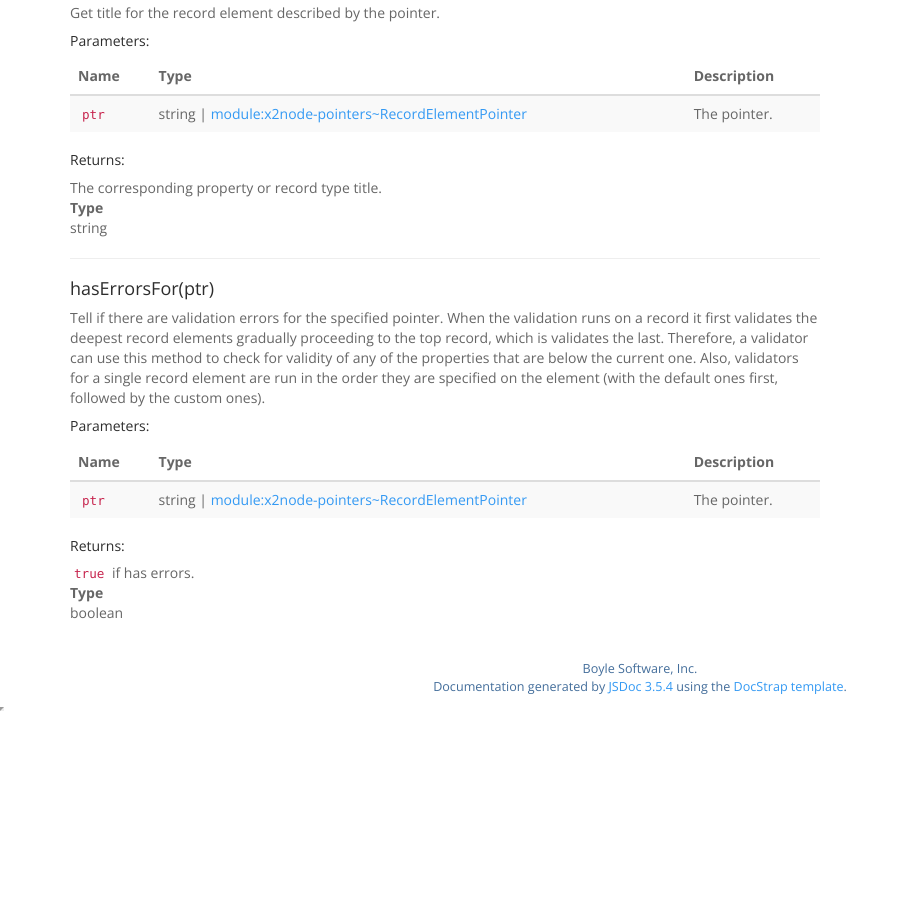
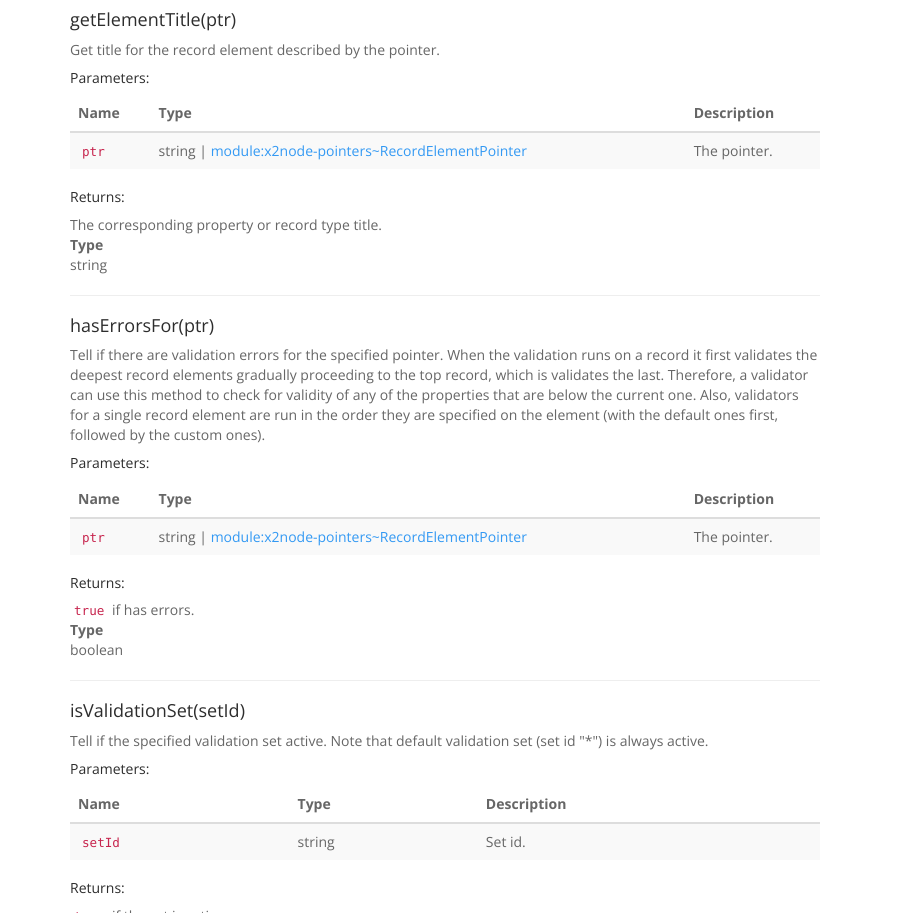
Before and after one commit to boylesoftware/x2node-api-reference, a website: page docs/module-x2node-validators-ValidationContext.html in a window 1280 px wide. Shown: the part 1887-2800 px from the top of the page, without its empty margins (0-909 px from the left). Before the commit the page ends 2603 px from the top, so only its background shows below. Drawn offline with nearby package versions, Linux system fonts and the light colour scheme.

Commit message:
Updated.

```diff
--- a/docs/module-x2node-validators-ValidationContext.html
+++ b/docs/module-x2node-validators-ValidationContext.html
@@ -124,7 +124,7 @@ environment and report errors.</div>
 
 <hr>
 <dt>
-    <h4 class="name" id="ValidationContext"><span class="type-signature"></span>new ValidationContext(recordTypes, recordTypeDesc, messageResolver)</h4>
+    <h4 class="name" id="ValidationContext"><span class="type-signature"></span>new ValidationContext(recordTypes, recordTypeDesc, messageResolver, validationSets)</h4>
 
 
 </dt>
@@ -238,6 +238,30 @@ type descriptor.</td>
 
             <td class="description last">Message
 resolver for the validation error messages.</td>
+        </tr>
+
+
+
+        <tr>
+
+                <td class="name"><code>validationSets</code></td>
+
+
+            <td class="type">
+
+
+<span class="param-type">Set.&lt;string></span>
+
+
+
+
+            </td>
+
+
+
+
+
+            <td class="description last">Validation sets.</td>
         </tr>
 
 
@@ -1291,6 +1315,159 @@ pointer.</td>
 
 <div class="param-desc">
     <code>true</code> if has errors.
+</div>
+
+
+
+<dl>
+    <dt>
+        Type
+    </dt>
+    <dd>
+
+<span class="param-type">boolean</span>
+
+
+
+    </dd>
+</dl>
+
+
+
+
+
+</dd>
+
+
+
+<hr>
+<dt>
+    <h4 class="name" id="isValidationSet"><span class="type-signature"></span>isValidationSet(setId)</h4>
+
+
+</dt>
+<dd>
+
+
+    <div class="description">
+        Tell if the specified validation set active. Note that default validation
+set (set id "*") is always active.
+    </div>
+
+
+
+
+
+
+
+
+        <h5>Parameters:</h5>
+
+
+<table class="params table table-striped">
+    <thead>
+    <tr>
+
+        <th>Name</th>
+
+
+        <th>Type</th>
+
+
+
+
+
+        <th class="last">Description</th>
+    </tr>
+    </thead>
+
+    <tbody>
+
+
+        <tr>
+
+                <td class="name"><code>setId</code></td>
+
+
+            <td class="type">
+
+
+<span class="param-type">string</span>
+
+
+
+
+            </td>
+
+
+
+
+
+            <td class="description last">Set id.</td>
+        </tr>
+
+
+    </tbody>
+</table>
+
+
+
+
+<dl class="details">
+
+
+
+
+
+
+
+
+
+
+
+
+
+
+
+
+
+
+
+
+
+
+
+
+
+
+
+
+
+
+
+
+
+
+
+</dl>
+
+
+
+
+
+
+
+
+
+
+
+
+
+    <h5>Returns:</h5>
+
+
+<div class="param-desc">
+    <code>true</code> if the set is active.
 </div>
 
 
```
Also changed, not shown: docs/quicksearch.html (+1 -1 lines), 1 other file.
